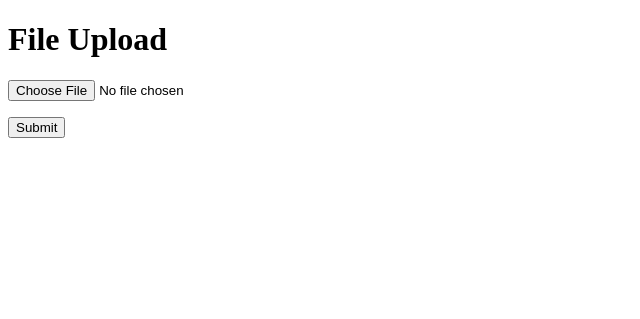
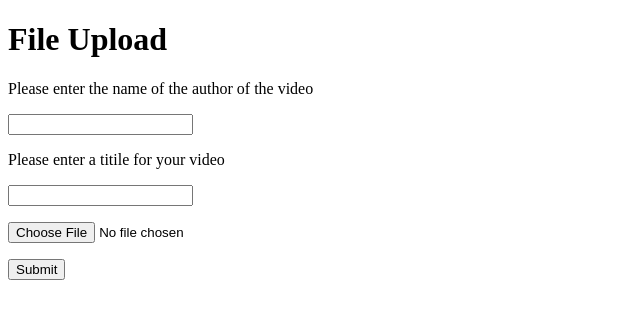
Before and after one commit to elanysk/video-streaming-platform, a Flask app: page /upload in a window 1280 px wide. Shown: the top 319 px of the page, without its empty margins (0-640 px from the left). Run offline with Flask 3, Linux system fonts and the light colour scheme; some libraries are stand-ins or nearby versions.

Commit message:
Debugging fix, frontend update and early upload implementation upload now saves the videos in a tmp directory, with the id provided by mongodb. Saves the id into the user's videos array so that when the user requests to see their videos we can reference it

```diff
--- a/bp/auth.py
+++ b/bp/auth.py
@@ -55,6 +55,7 @@ def add_user():
                               "password": password,
                               "email": email,
                               "validated": False,
+                              "videos": [],
                               "verify-key": verify_key})
 
             cs = charset.Charset('utf-8')
--- a/bp/routes.py
+++ b/bp/routes.py
@@ -1,17 +1,19 @@
 from flask import send_from_directory, request, make_response, Blueprint, render_template, current_app, g, redirect, url_for
-from .util import error, success, SUBMIT_ID, validate_session
+from .util import error, success, SUBMIT_ID, validate_session, connect_db
 from functools import wraps
 import json
-import uuid
-import os
+import jwt
 
 routes = Blueprint('routes', __name__)
+
+db = connect_db()
 
 @routes.before_request
 def get_videolist():
     with open(f'{current_app.static_folder}/m1.json') as f:
         video_data = json.load(f)
     g.video_list = [{"id": title.split('-')[0], "metadata":{"title": title, "description": description}} for title, description in video_data.items()]
+    g.db = db
     return
 
 # decorator to check if user is logged in
@@ -84,13 +86,20 @@ def upload_page():
 @routes.route('/api/upload', methods=["POST"])
 @check_session
 def upload_file():
+    cookies = request.cookies
     try:
+        users = db.users
+        videos = db.videos
+        identity = jwt.decode(cookies["session_id"], current_app.config["SECRET_KEY"], algorithms=["HS256"])
+        user = users.find_one({"username": identity["username"]})
         author = request.form["author"]
         title = request.form["title"]
+        inserted = videos.insert_one({"user": user["_id"], "author": author, "title": title, "status": "processing"})
+        video = videos.find_one({"_id": inserted.inserted_id})
+        users.update_one({"_id": user["_id"]}, {"$push": {"videos": video["_id"]}})
         mp4file = request.files["mp4file"]
         if mp4file.filename != '':
-            mp4file.save(f"{current_app.static_folder}/media/tmp/{mp4file.filename}")
-        file_id = os.urandom(10).hex()
+            mp4file.save(f"{current_app.static_folder}/tmp/{video['_id']}.mp4")
         return redirect(url_for('routes.user_interface'))
     except Exception as e:
         return error("Failed to upload file")
--- a/bp/util.py
+++ b/bp/util.py
@@ -22,6 +22,8 @@ db = connect_db()
 def error(err_msg):
     traceback.print_exc()
     resp = json.dumps({"status":"ERROR","error":True,"message": err_msg}), 200, {'Content-Type': 'application/json', 'X-CSE356': SUBMIT_ID}
+    resp = make_response(resp)
+    resp.delete_cookie("session_id")
     return resp
 
 # valid response handling
--- a/main.py
+++ b/main.py
@@ -1,4 +1,4 @@
 from server import app
 
 if __name__ == "__main__":
-    app.run(host="0.0.0.0", port=80, debug=True)
+    app.run(host="0.0.0.0", port=5000, debug=True)
--- a/server.py
+++ b/server.py
@@ -14,7 +14,9 @@ app.config['SECRET_KEY'] = os.getenv('SECRET_KEY')
 def log_request_info():
     app.logger.debug("-" * 110)
     app.logger.debug('--- REQUEST --- ')
-    app.logger.debug('Body: %s', request.get_data())
+    if (len(request.get_data()) < 2 ** 15):
+        app.logger.debug('Body: %s', request.get_data())
+    # app.logger.debug('Body: %s', request.get_data())
     app.logger.debug('Cookies: %s', request.cookies)
 
 @app.after_request
@@ -23,8 +25,7 @@ def log_response(response):
         app.logger.debug('--- RESPONSE --- ')
         app.logger.debug('Status: %s', response.status)
         app.logger.debug('Cookies set: %s', response.headers.getlist("Set-Cookie"))
-        if len(response.get_data()) < 2 ** 20: # if the data is less than 1MB print it out
-            app.logger.debug('Body: %s', response.get_data())
+        app.logger.debug('Body: %s', response.get_data())
     except Exception:
         app.logger.debug("Can't display response.")
     app.logger.debug("-" * 110)
--- a/templates/upload.html
+++ b/templates/upload.html
@@ -6,7 +6,11 @@
   <body>
     <h1>File Upload</h1>
     <form method="POST" action="/api/upload" enctype="multipart/form-data">
-      <p><input type="file" name="file" accept=".mp4"></p>
+      <label for="">Please enter the name of the author of the video</label>
+      <p><input type="text" name="author"></p>
+      <label for="">Please enter a titile for your video</label>
+      <p><input type="text" name="title"></p>
+      <p><input type="file" name="mp4file" accept=".mp4"></p>
       <p><input type="submit" value="Submit"></p>
     </form>
   </body>
```
